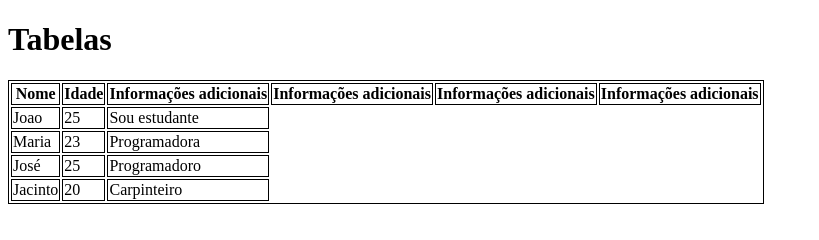
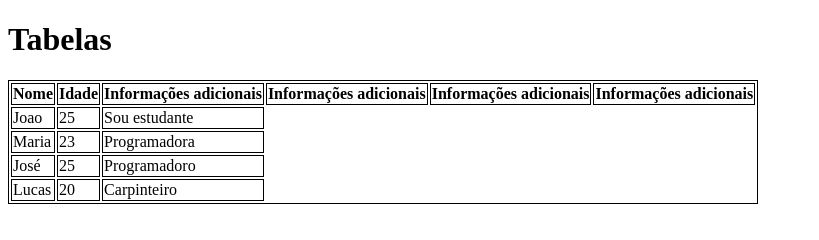
Before and after one commit to Pedros-devs/aula-tabela, a plain HTML site: page index.html in a window 1280 px wide. Shown: the whole page, without its empty margins (0-819 px from the left). Drawn offline with Linux system fonts and the light colour scheme.

Commit message:
trocado de Jacinto para Lucas

```diff
--- a/index.html
+++ b/index.html
@@ -41,7 +41,7 @@
             <td>Programadoro</td>
         </tr>
             <tr>
-                <td>Jacinto</td>
+                <td>Lucas</td>
                 <td>20</td>
                 <td>Carpinteiro</td>
             </tr>
```
